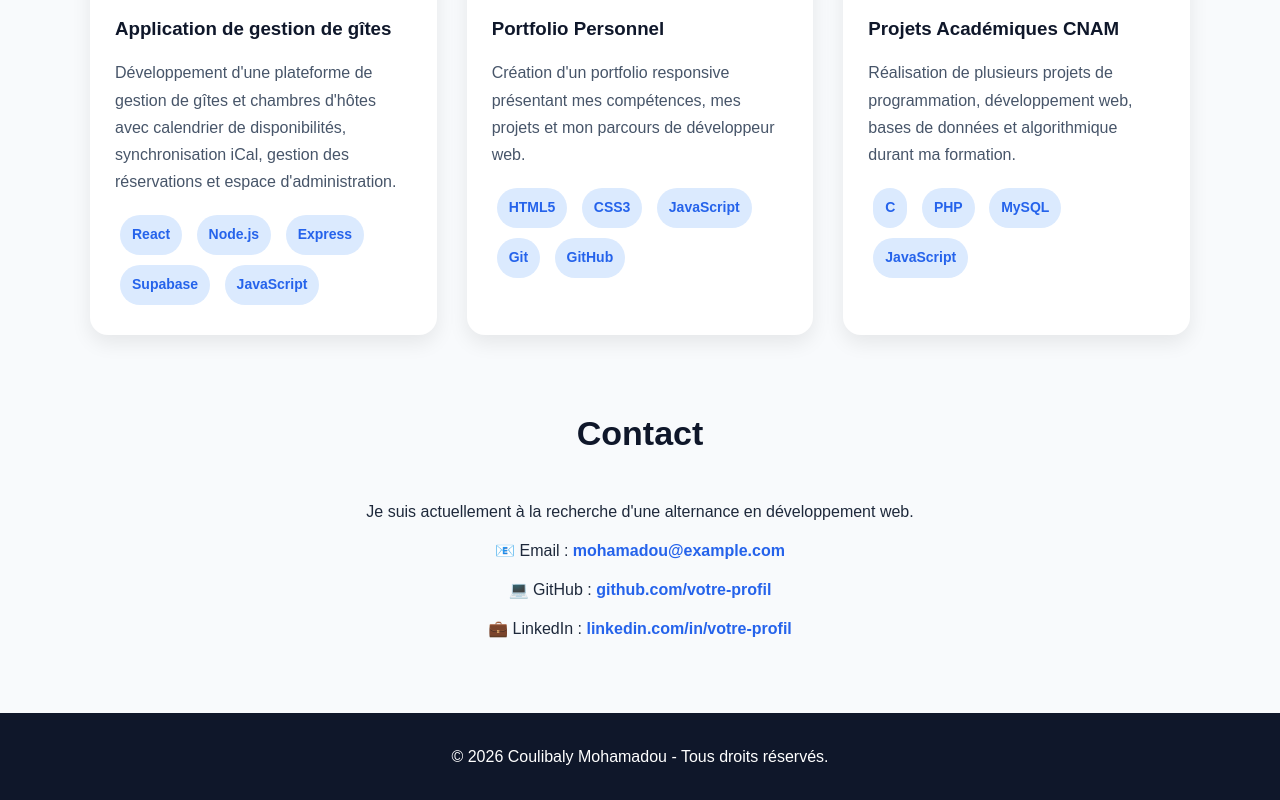
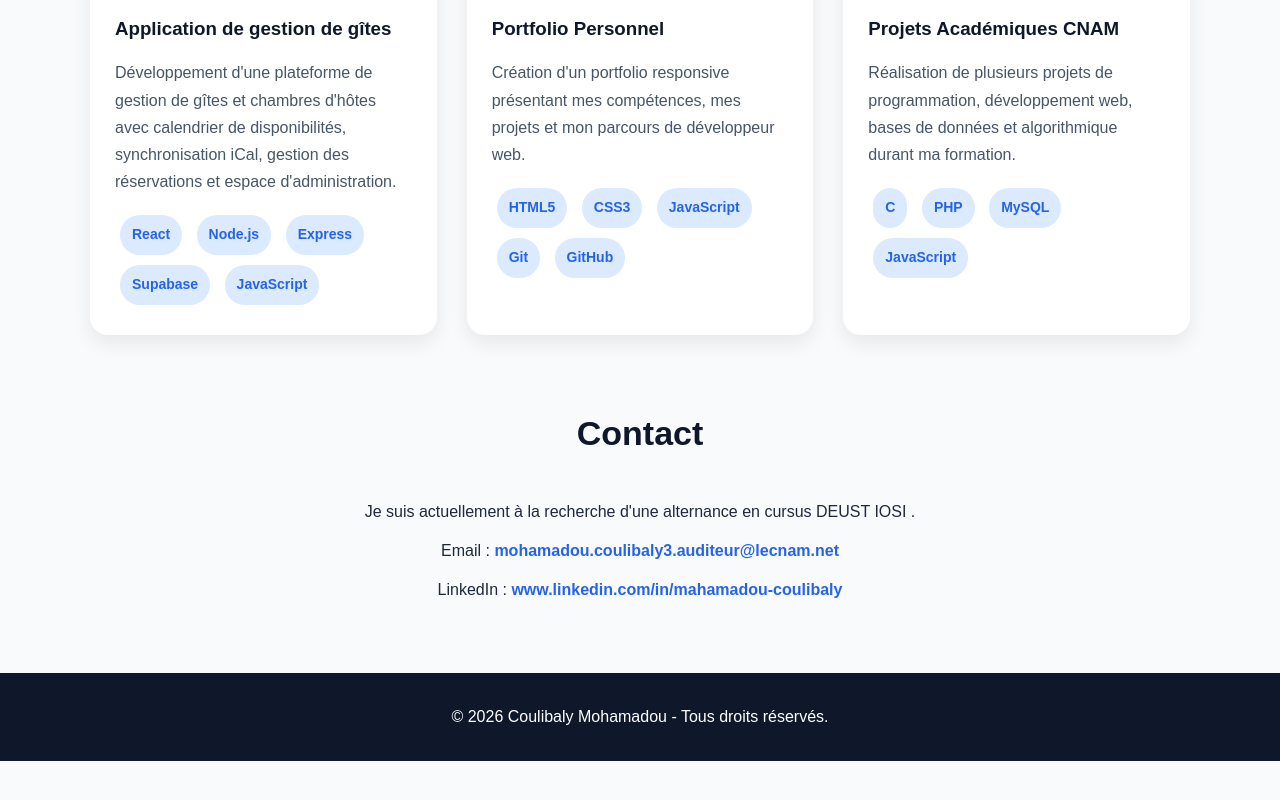
Before and after one commit to blema22/monport, a plain HTML site: page index.html in a window 1280 px wide. Shown: the part 1780-2580 px from the top of the page. After the commit the page ends 2541 px from the top, so only its background shows below. Drawn offline with Linux system fonts and the light colour scheme.

Commit message:
Modify contact section in index.html
Updated contact information and links in the HTML file.

```diff
--- a/index.html
+++ b/index.html
@@ -199,26 +199,21 @@
 
             <p>
                 Je suis actuellement à la recherche d'une alternance
-                en développement web.
+                en cursus DEUST IOSI .
             </p>
 
             <div class="contact-info">
 
-                <p>📧 Email :
-                    <a href="mailto:mohamadou@example.com">
-                        mohamadou@example.com
+                <p>Email :
+                    <a href="mailto:mohamadou.coulibaly3.auditeur@lecnam.net">
+                        mohamadou.coulibaly3.auditeur@lecnam.net
+                    </a>
                     </a>
                 </p>
 
-                <p>💻 GitHub :
+                <p>LinkedIn :
                     <a href="#">
-                        github.com/votre-profil
-                    </a>
-                </p>
-
-                <p>💼 LinkedIn :
-                    <a href="#">
-                        linkedin.com/in/votre-profil
+                        www.linkedin.com/in/mahamadou-coulibaly
                     </a>
                 </p>
 
```
